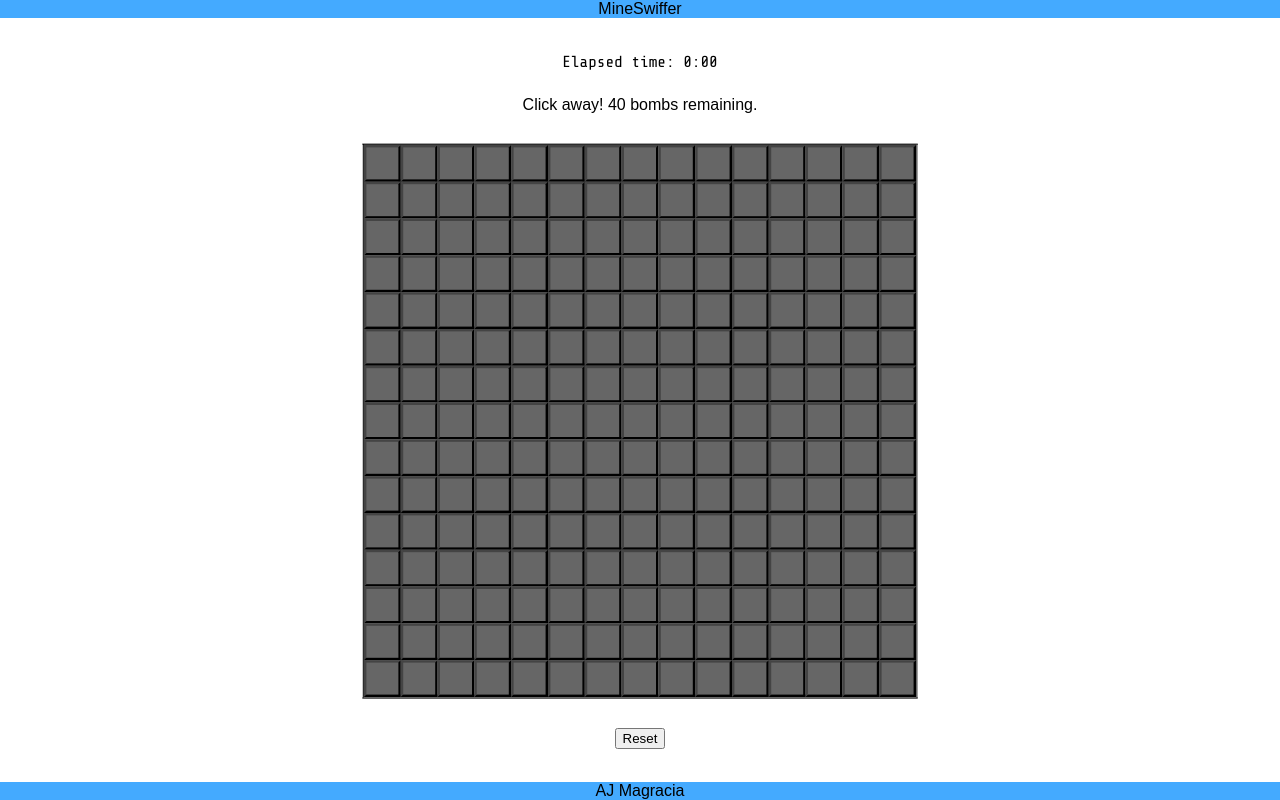
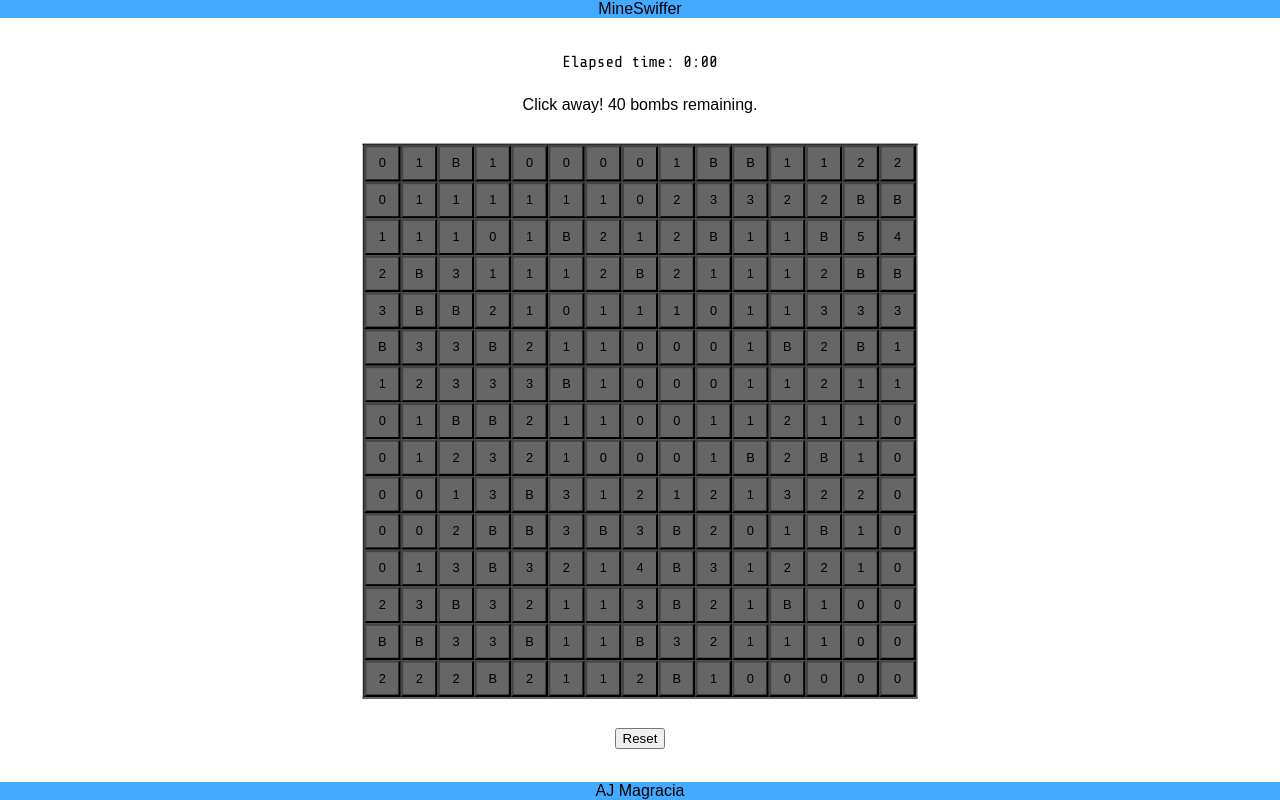
Before and after one commit to ajmagracia/MineSwiffer, a React (Create React App) app: page / in a window 1280 px wide. Built offline with nearby package versions, Linux system fonts and the light colour scheme; a web font is replaced by a local one.

Commit message:
add autoclick, prevent bomb first turn

```diff
--- a/src/Board.js
+++ b/src/Board.js
@@ -13,6 +13,8 @@ type GridMarker = (GameGrid) => GameGrid;
 type NumberGenerator = (number, number[]) => number[];
 type Props = { reset: Function, start: Function, stop: Function };
 type Announcer = (''[], boolean) => string;
+
+const b = 'B';
 
 // Helpers
 const createArray: ArrayCreator = (size, item) =>
@@ -63,7 +65,7 @@ const markAdjacentBombs: GridMarker = (unmarkedGrid) => {
     for (let j = 0; j < grid[i].length; j++) {
       // Guard clause: do not do anything unless we've found a bomb
       // eslint-disable-next-line no-continue
-      if (grid[i][j] !== 'B') continue;
+      if (grid[i][j][0] !== b) continue;
       /*
       start at the square 1 unit up and to the left and go top to bottom,
       left to right
@@ -73,7 +75,7 @@ const markAdjacentBombs: GridMarker = (unmarkedGrid) => {
           const [y, x] = [v + i, h + j];
           if (grid[y]) {
             if (grid[y][x] === 0) grid[y][x] = [1];
-            else if (typeof grid[y][x] === 'object') grid[y][x][0] += 1;
+            else if (grid[y][x] && grid[y][x][0] !== b) grid[y][x][0] += 1;
           }
         }
       }
@@ -94,20 +96,20 @@ const createBombGrid: GridCreator = (rowLength, colLength) => {
 
   // places a bomb in the appropriate squares
   bombCoordinates.forEach((coordinate) => {
-    grid[coordinate[0]][coordinate[1]] = 'B';
+    grid[coordinate[0]][coordinate[1]] = [b];
   });
 
   return markAdjacentBombs(grid);
 };
 
-// This will create a board containing a grid of Squares
+// -----------------------------------------------------------------------------
 class Board extends Component {
   props: Props;
 
   state = {
     playing: true,
     grid: createBombGrid(15, 15),
-    lastContent: 0,
+    bombClicked: false,
     counter: [],
   };
 
@@ -116,47 +118,87 @@ class Board extends Component {
       this.setGameWin();
   }
 
-  setNegativeOne = (row: number, col: number) => {
+  // TODO: Make functional
+  setNegativeOne = (row: number, col: number, exceptions: string[]) => {
     const { grid } = this.state;
+    if (exceptions && exceptions.includes(`${row}-${col}`)) return;
+    if (grid[row][col][1]) return;
     if (grid[row][col][0]) grid[row][col].push(-1);
     else grid[row][col] = -1;
   };
 
-  setAdjacentNegativeOne = (row: number, col: number) => {
-    if (row > 0) this.setNegativeOne(row - 1, col);
-    if (row < 14) this.setNegativeOne(row + 1, col);
-    if (col > 0) this.setNegativeOne(row, col - 1);
-    if (col < 14) this.setNegativeOne(row, col + 1);
-    if (row > 0 && col > 0) this.setNegativeOne(row - 1, col - 1);
-    if (row > 0 && col < 14) this.setNegativeOne(row - 1, col + 1);
-    if (row < 14 && col > 0) this.setNegativeOne(row + 1, col - 1);
-    if (row < 14 && col < 14) this.setNegativeOne(row + 1, col + 1);
+  setAdjacentNegativeOne = (row: number, col: number, exceptions: string[]) => {
+    if (row > 0) this.setNegativeOne(row - 1, col, exceptions);
+    if (row < 14) this.setNegativeOne(row + 1, col, exceptions);
+    if (col > 0) this.setNegativeOne(row, col - 1, exceptions);
+    if (col < 14) this.setNegativeOne(row, col + 1, exceptions);
+    if (row > 0 && col > 0) this.setNegativeOne(row - 1, col - 1, exceptions);
+    if (row > 0 && col < 14) this.setNegativeOne(row - 1, col + 1, exceptions);
+    if (row < 14 && col > 0) this.setNegativeOne(row + 1, col - 1, exceptions);
+    if (row < 14 && col < 14) this.setNegativeOne(row + 1, col + 1, exceptions);
   };
 
-  progressGame = (row: number, col: number, bomb: Bomb, playing: Boolean) => {
-    const { grid, counter } = this.state;
+  checkAdjacentFlags = (row: number, col: number) => {
+    const { grid } = this.state;
+    const adjacentSquareIds = [
+      `${row - 1}-${col - 1}`,
+      `${row - 1}-${col}`,
+      `${row - 1}-${col + 1}`,
+      `${row}-${col - 1}`,
+      `${row}-${col + 1}`,
+      `${row + 1}-${col - 1}`,
+      `${row + 1}-${col}`,
+      `${row + 1}-${col + 1}`,
+    ];
+    // Get flagged squares
+    const flaggedSquares = document.getElementsByClassName('flag');
+    const flaggedSquareIds = Array.prototype.map.call(
+      flaggedSquares,
+      (square) => square.parentElement.id,
+    );
+    // Filter if parentElement id = one of the 8 values
+    const adjacentFlagged = flaggedSquareIds.length
+      ? Array.prototype.filter.call(flaggedSquareIds, (id) => {
+          return adjacentSquareIds.includes(id);
+        })
+      : '';
+    if (adjacentFlagged.length === grid[row][col][0])
+      try {
+        this.setAdjacentNegativeOne(row, col, adjacentFlagged);
+      } catch (error) {
+        console.log(error);
+      }
+    this.setState({ grid });
+  };
+
+  progressGame = (row: number, col: number, bomb: Bomb, playing: boolean) => {
+    const { grid, counter, bombClicked } = this.state;
+    const bombJustClicked = bomb[0] === b || bombClicked;
     if (bomb < 1 && grid[row][col] < 1) this.setAdjacentNegativeOne(row, col);
     counter.push('');
-    this.setState({ playing, grid, counter, lastContent: bomb });
+    this.setState({ playing, grid, counter, bombClicked: bombJustClicked });
   };
 
-  reset = () => {
+  reset = (row: number, col: number) => {
     this.setState({ grid: [] }, () => {
       this.setState(
         {
           grid: createBombGrid(15, 15),
           playing: true,
           counter: [],
-          lastContent: 0,
+          bombClicked: false,
         },
-        () => this.props.reset(),
+        () => {
+          this.props.reset();
+          if (row && col) document.getElementById(`${row}-${col}`).click();
+        },
       );
     });
   };
 
   setGameWin = () => {
     this.props.stop();
-    this.setState({ playing: false, lastContent: 'B' }, () =>
+    this.setState({ playing: false, bombClicked: true }, () =>
       this.setState({ counter: Array(1000000) }),
     );
   };
@@ -192,10 +234,12 @@ class Board extends Component {
         <Square
           board={this}
           bomb={grid[rowIndex][colIndex]}
+          checkAdjacentFlags={this.checkAdjacentFlags}
           column={colIndex}
           // eslint-disable-next-line react/no-array-index-key
           key={`${rowIndex}, ${colIndex}`}
           progressGame={this.progressGame}
+          reset={this.reset}
           row={rowIndex}
           {...{ start, stop }}
           {...boardState}
--- a/src/Square2.js
+++ b/src/Square2.js
@@ -8,11 +8,13 @@ export type Bomb = 0 | -1 | 'B' | BombNumber[];
 type Props = {
   board: Component,
   bomb: Bomb,
+  checkAdjacentFlags: Function,
   column: number,
   counter: ''[],
-  lastContent: Bomb,
+  bombClicked: boolean,
   playing: boolean,
   progressGame: Function,
+  reset: Function,
   row: number,
   start: Function,
   stop: Function,
@@ -28,10 +30,11 @@ class Square2 extends Component {
   };
 
   componentDidUpdate() {
-    const { bomb, lastContent } = this.props;
+    const { bomb, bombClicked } = this.props;
+    if (this.state.clickStatus === 'clicked') return;
     if (bomb > -1) return;
-    if (bomb === 'B' && lastContent !== 'B') return;
-    if (typeof bomb === 'object' && !bomb[1]) return;
+    if (bomb[0] === 'B' && !bombClicked && !bomb[1]) return;
+    if (bomb[0] && !bomb[0] > 0 && !bomb[1]) return;
     this.clickDiv.current.click();
   }
 
@@ -40,14 +43,14 @@ class Square2 extends Component {
   // This creates the HTML inside the wrapper div of each square
   createSquareHTML = () => {
     const { clickStatus, rightClicked, rightClickCounter } = this.state;
-    const { bomb } = this.props;
+    const { bomb, column, row } = this.props;
     let content;
     let innerDiv;
 
     // After a click
     if (clickStatus === 'clicked') {
-      content = bomb;
-      if (bomb === 'B') innerDiv = <div className="burst-8" />;
+      content = bomb[0];
+      if (bomb[0] === 'B') innerDiv = <div className="burst-8" />;
       else if (typeof bomb === 'number')
         innerDiv = <div className="unselectable" />;
       else innerDiv = <div className="unselectable"> {bomb[0]} </div>;
@@ -65,18 +68,17 @@ class Square2 extends Component {
       }
     }
 
-    // if (typeof bomb === 'object')
-    // bomb = bomb[0]
     // TODO: set undefined case to "" for production
     return (
       <div
         className={`square ${clickStatus} ${content}`}
+        id={`${row}-${column}`}
         onClick={this.handleClick}
         onContextMenu={this.handleRightClick}
         ref={this.clickDiv}
         role="presentation"
       >
-        {innerDiv === undefined ? '' : innerDiv}
+        {innerDiv === undefined ? bomb : innerDiv}
       </div>
     );
   };
@@ -89,24 +91,24 @@ class Square2 extends Component {
       counter,
       playing,
       progressGame,
+      reset,
       row,
       start,
       stop,
     } = this.props;
     let isPlaying = playing;
-    if (
-      clickStatus === 'clicked' ||
-      (playing === false && bomb !== 'B') ||
-      counter.length === 1000000
-    )
-      return;
+    if (!counter.length && bomb[0] === 'B') return reset(row, column);
+    if (clickStatus === 'clicked')
+      return this.props.checkAdjacentFlags(row, column);
+    if ((playing === false && bomb[0] !== 'B') || counter.length === 1000000)
+      return false;
     if (counter.length === 0) start();
-    if (bomb === 'B') {
+    if (bomb[0] === 'B') {
       isPlaying = false;
       stop();
     }
 
-    this.setState({ clickStatus: 'clicked', rightClicked: false }, () =>
+    return this.setState({ clickStatus: 'clicked', rightClicked: false }, () =>
       progressGame(row, column, bomb, isPlaying),
     );
   };
```
